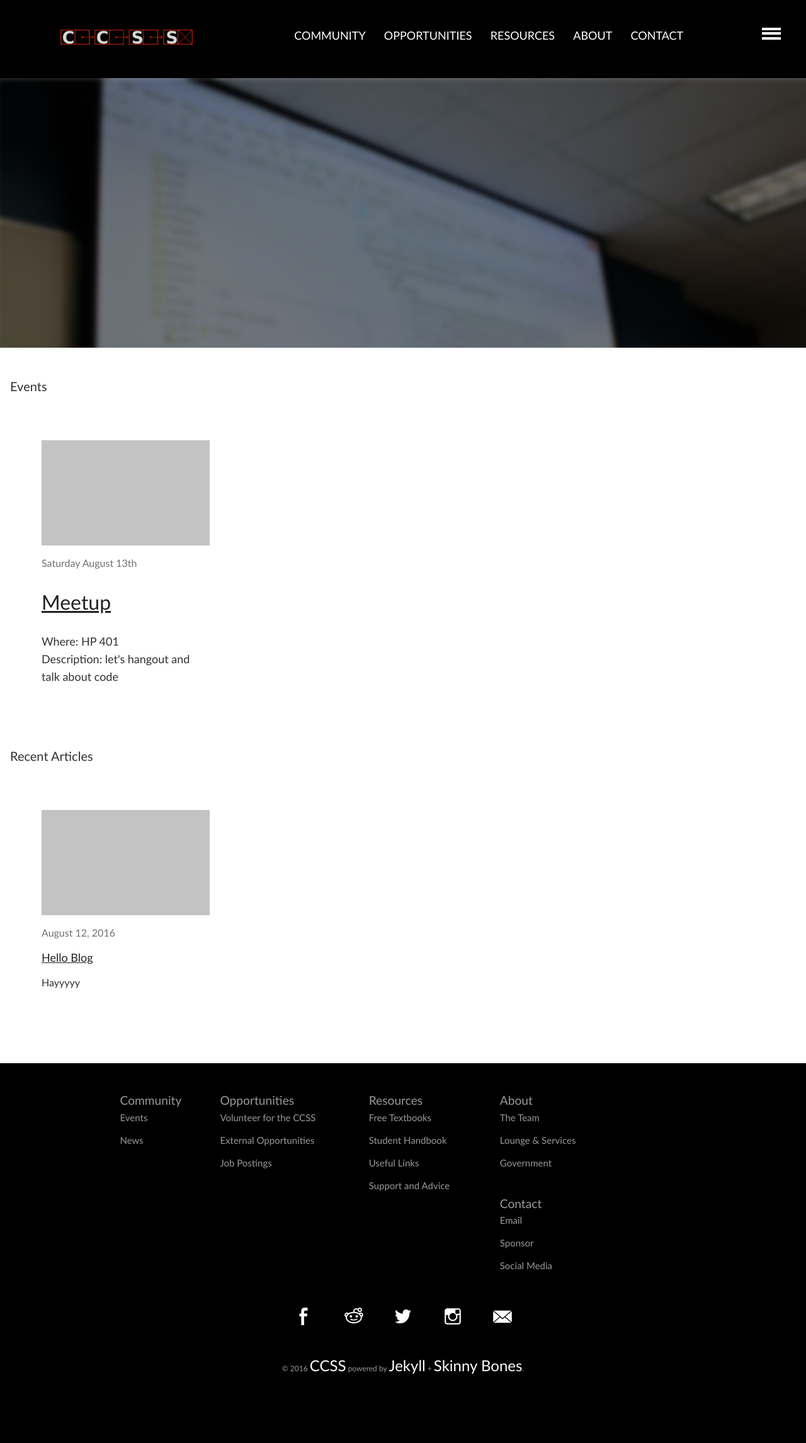
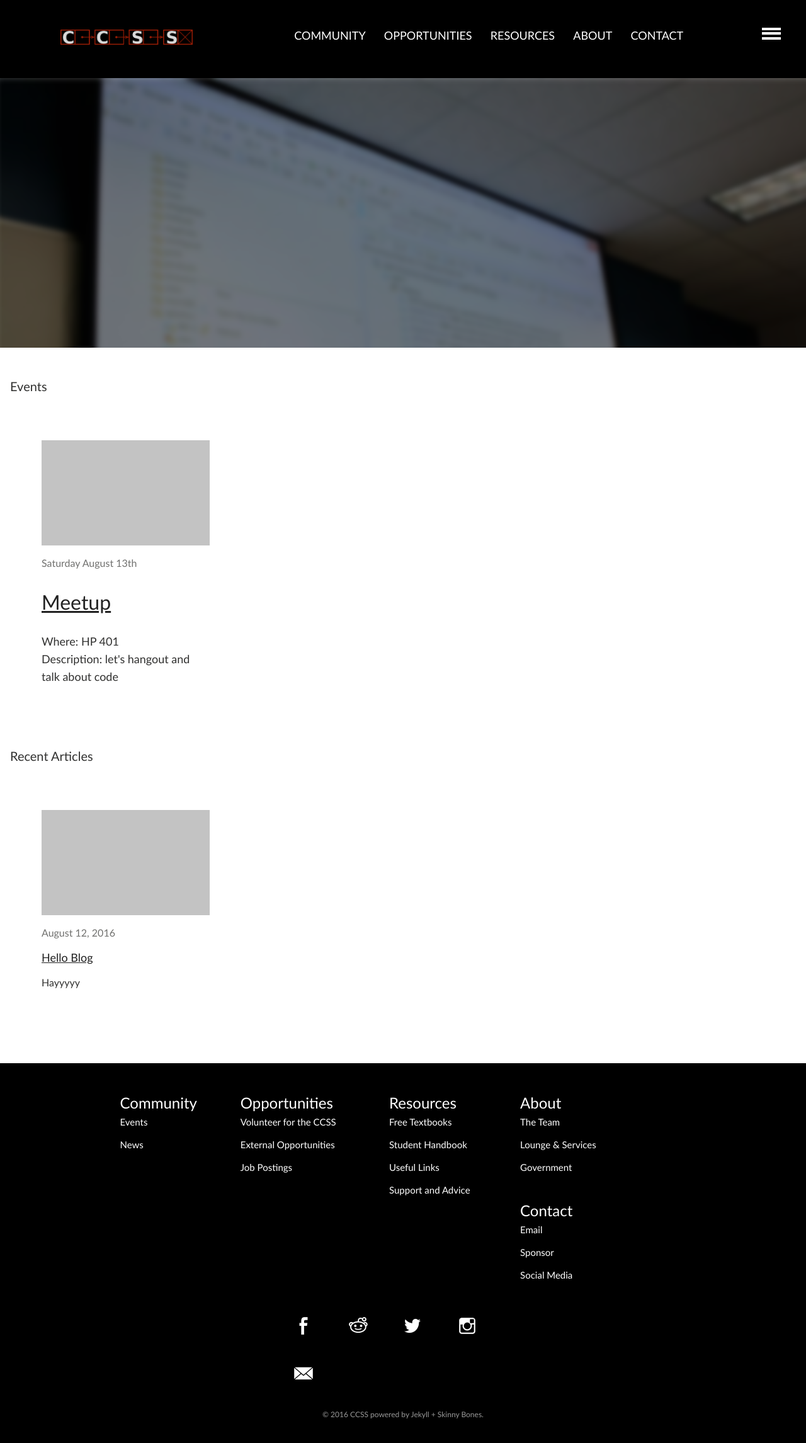
Before and after one commit to brittnylapierre/ccss_web, a Jekyll site: the page built from index.md, in a window 1280 px wide. Shown: the top 2291 px of the page at 63% size. Built offline with Jekyll 4.4.1, drawn with Linux system fonts in a browser that asks for light colours.

Commit message:
Updated _layout.scss

```diff
--- a/_sass/_layout.scss
+++ b/_sass/_layout.scss
@@ -61,6 +61,8 @@
 			padding-top: (.25 * $masthead-height); // 0 (.25 * $masthead-height);
 			//height: $masthead-height;
 			font-family: $alt-font;
+            font-size: 1.5rem;
+            color: white;
 			&:before,
 			&:after {
 				content: '';
@@ -406,8 +408,6 @@
 		a {
 			color: lighten($black,60);
 			text-decoration: none;
-            font-size: 1.5rem;
-            color: white;
 		}
         text-align: center;
 	}
```
